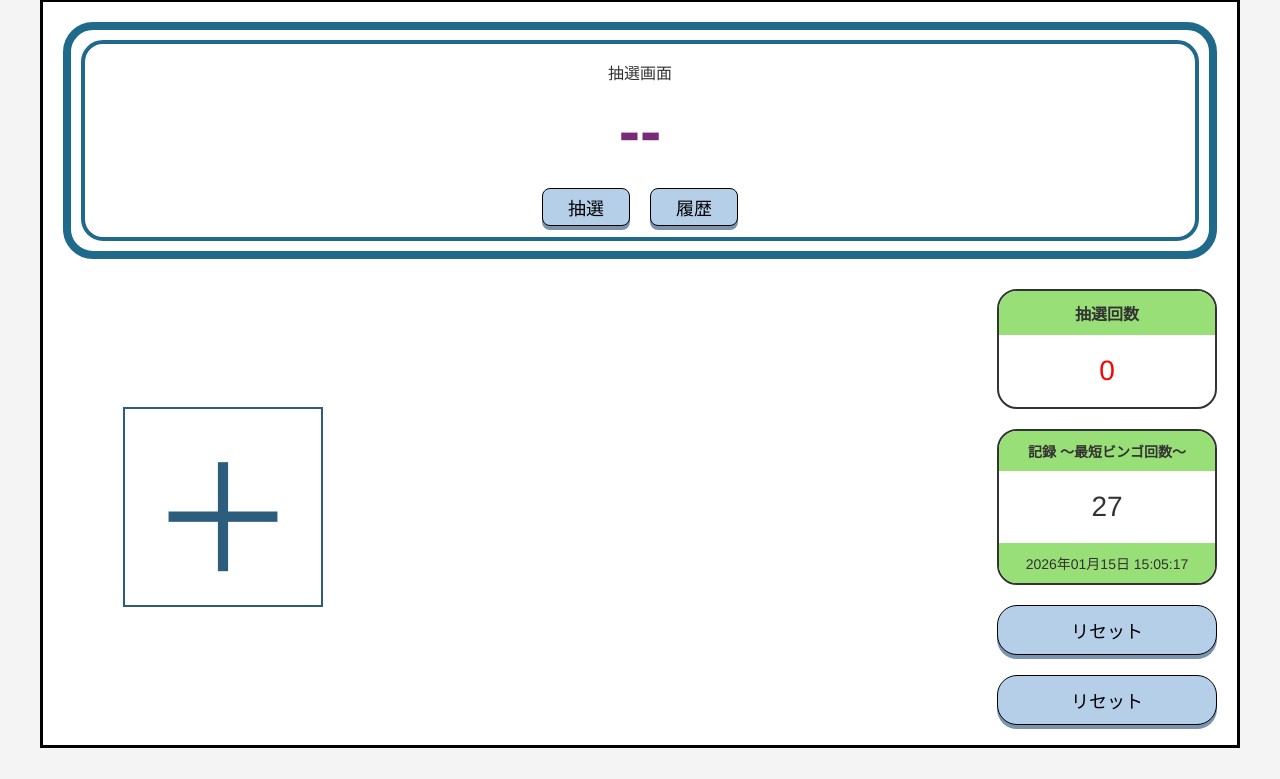
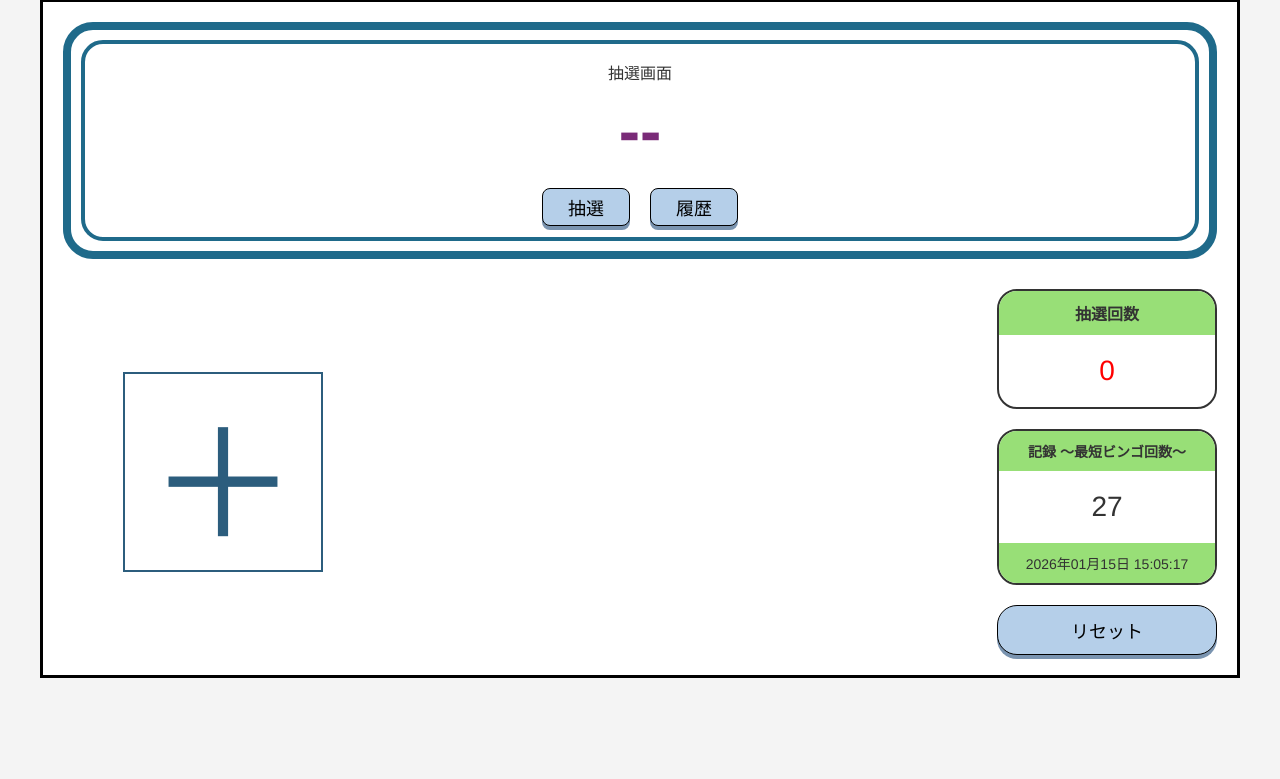
Before and after one commit to OOP2-2025-final-G13/bingo-game, a Flask app: page / in a window 1280 px wide. Shown: the part 21-800 px from the top of the page. Run offline with Flask 3, Linux system fonts and the light colour scheme; data comes from the database, SQL or seed files in the repository.

Commit message:
リセットボタンが2つあったので削除

```diff
--- a/templates/index.html
+++ b/templates/index.html
@@ -38,7 +38,6 @@
                 <div class="record-date" id="record-date">--</div>
             </div>
             <button class="action-btn" id="btn-reset">リセット</button>
-            <button class="action-btn" id="btn-reset">リセット</button>
         </div>
     </div>
 
```
